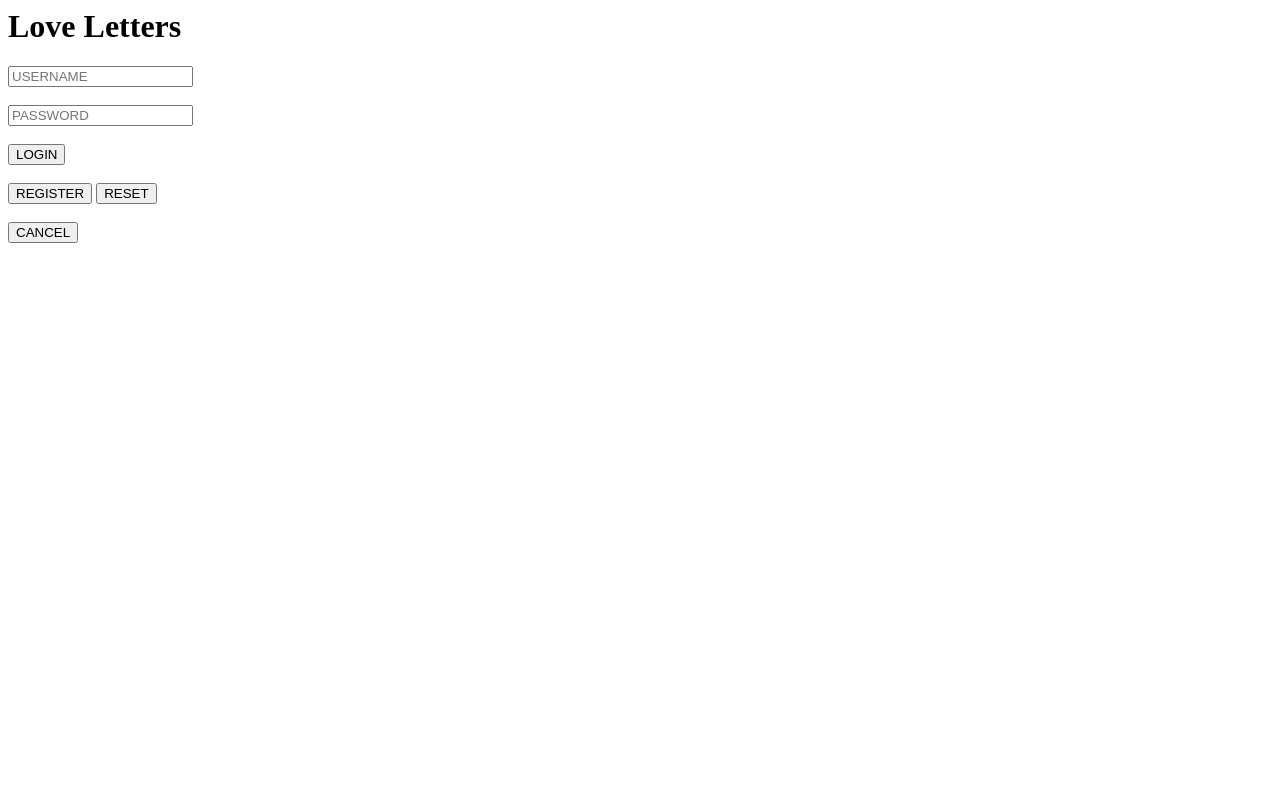
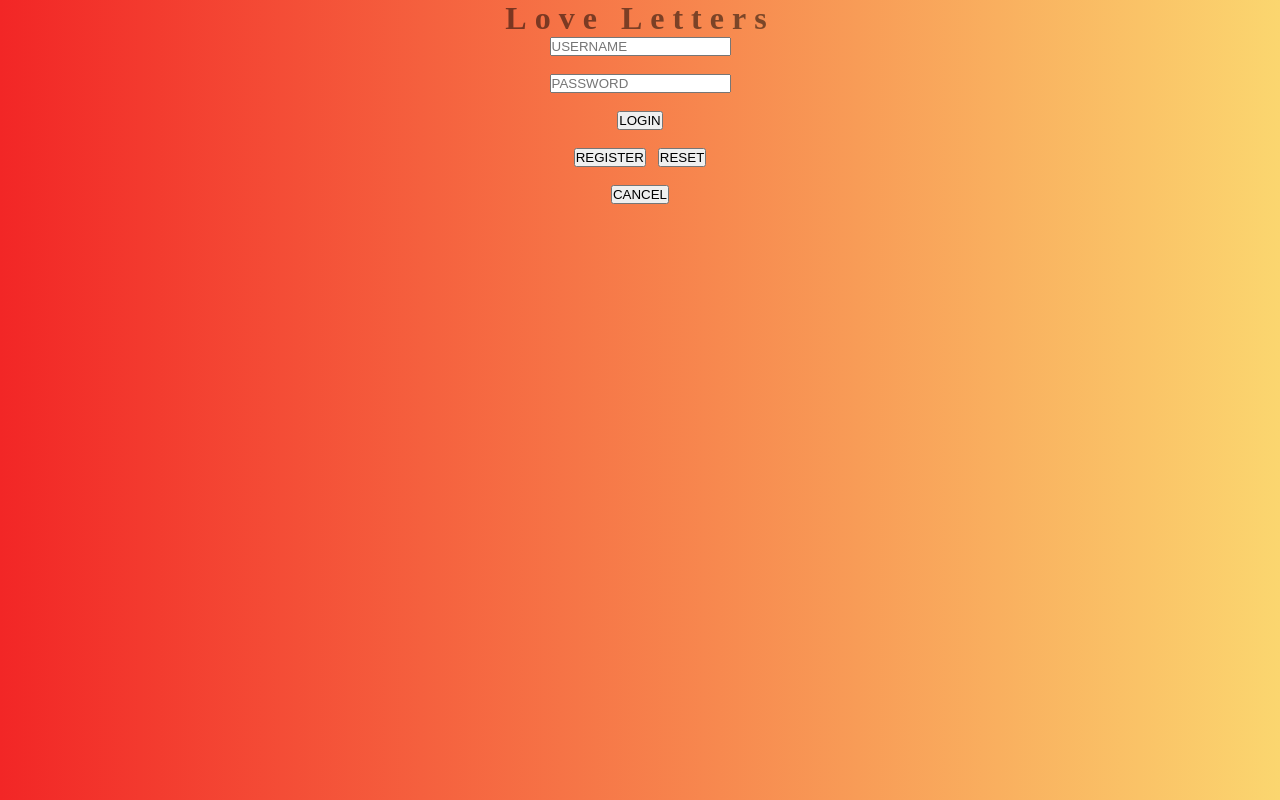
Before and after one commit to Leelaka/SIT725-assignment3, a website: page public/login.html in a window 1280 px wide. Drawn offline with Linux system fonts and the light colour scheme.

Commit message:
fixed css type error

```diff
--- a/public/login.css
+++ b/public/login.css
@@ -0,0 +1,13 @@
+*{
+    padding: 0;
+    margin: 0;
+}
+body{
+    font: 'helvetica' sans-serif;
+    color: rgba(0, 0, 0, 0.5);
+    text-align: center;
+    letter-spacing: .5em;
+    top: 15%;
+    background: linear-gradient(to right,rgb(242, 38, 38),rgb(251, 214, 111));
+
+}
--- a/public/login.html
+++ b/public/login.html
@@ -2,7 +2,7 @@
 <html>
     <head>
         <title>Login</title>
-        <link rel="stylesheet" type="style/css" href="login.css">
+        <link rel="stylesheet" type="text/css" href="login.css">
     </head>
     <body>
     <!-- heading -->
```
